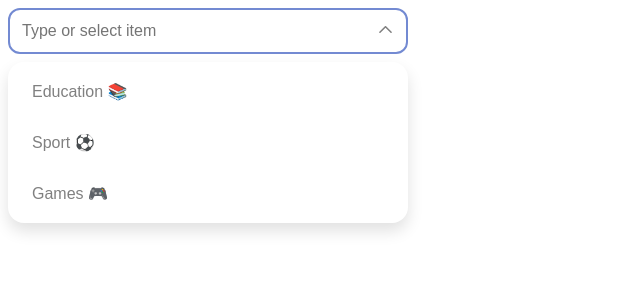
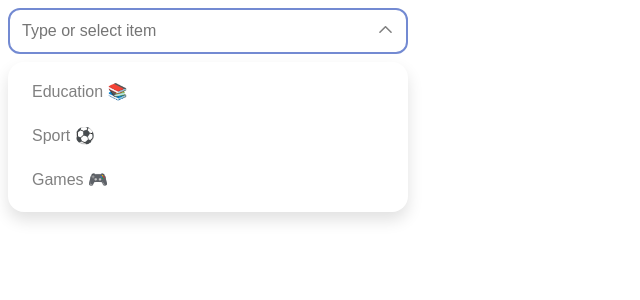
Before and after one commit to Othmanosx/lobox-dropdown, a React (Vite) app: page / in a window 1280 px wide. Both pictures are taken after a click on the element 385 px from the left and 31 px from the top of the page. Shown: the top 300 px of the page, without its empty margins (0-640 px from the left). Built offline with nearby package versions, Linux system fonts and the light colour scheme.

Commit message:
Feat: virtualize dropdown list items

```diff
--- a/package.json
+++ b/package.json
@@ -14,11 +14,13 @@
     "react": "^18.2.0",
     "react-dom": "^18.2.0",
     "react-jss": "^10.10.0",
+    "react-window": "^1.8.8",
     "vite-tsconfig-paths": "^4.0.7"
   },
   "devDependencies": {
     "@types/react": "^18.0.28",
     "@types/react-dom": "^18.0.11",
+    "@types/react-window": "^1.8.5",
     "@vitejs/plugin-react": "^3.1.0",
     "typescript": "^4.9.3",
     "vite": "^4.2.0"
--- a/src/components/Dropdown/DropdownItem.tsx
+++ b/src/components/Dropdown/DropdownItem.tsx
@@ -5,7 +5,6 @@ import CheckIcon from "../CheckIcon"
 const useStyles = createUseStyles((theme) => ({
   dropdownItem: {
     padding: "12px 16px",
-    display: "flex",
     alignItems: "center",
     justifyContent: "space-between",
     border: "none",
@@ -14,6 +13,7 @@ const useStyles = createUseStyles((theme) => ({
     color: theme.colorGrey,
     fontSize: "1rem",
     borderRadius: 10,
+    display: "inline-flex",
     margin: "0.5rem",
     backgroundColor: "transparent",
     width: "fill-available",
--- a/src/components/Dropdown/index.tsx
+++ b/src/components/Dropdown/index.tsx
@@ -4,6 +4,7 @@ import ArrowIcon from "../ArrowIcon"
 import useDropdown from "hooks/useDropdown"
 import useOutsideClick from "hooks/useOutsideClick"
 import DropdownItem from "./DropdownItem"
+import { FixedSizeList as List } from "react-window"
 
 const useStyles = createUseStyles((theme) => ({
   dropdown: {
@@ -77,6 +78,23 @@ const Dropdown: React.FC<DropdownProps> = ({
     if (e.key === "Tab" || e.key === " " || e.key === "Enter") open()
   }
 
+  const ListItem = ({
+    index,
+    style,
+  }: {
+    index: number
+    style: React.CSSProperties
+  }) => (
+    <div style={style}>
+      <DropdownItem
+        key={items[index]}
+        item={items[index]}
+        isSelected={items[index] === selectedItem}
+        onClick={() => handleItemClick(items[index])}
+      />
+    </div>
+  )
+
   return (
     <div className={classes.dropdown} ref={wrapperRef}>
       <input
@@ -93,14 +111,14 @@ const Dropdown: React.FC<DropdownProps> = ({
       <ArrowIcon isOpen={isOpen} onClick={toggle} />
       {isOpen && (
         <div className={classes.dropdownContent} role="listbox">
-          {items.map((item) => (
-            <DropdownItem
-              key={item}
-              item={item}
-              isSelected={item === selectedItem}
-              onClick={() => handleItemClick(item)}
-            />
-          ))}
+          <List
+            height={Math.min(300, items.length * 50)} // list height
+            itemCount={items.length}
+            itemSize={44} // item height
+            width="100%"
+          >
+            {ListItem}
+          </List>
         </div>
       )}
     </div>
```
Also changed, not shown: 1 other file (tests, documents, lock files or other folders).
